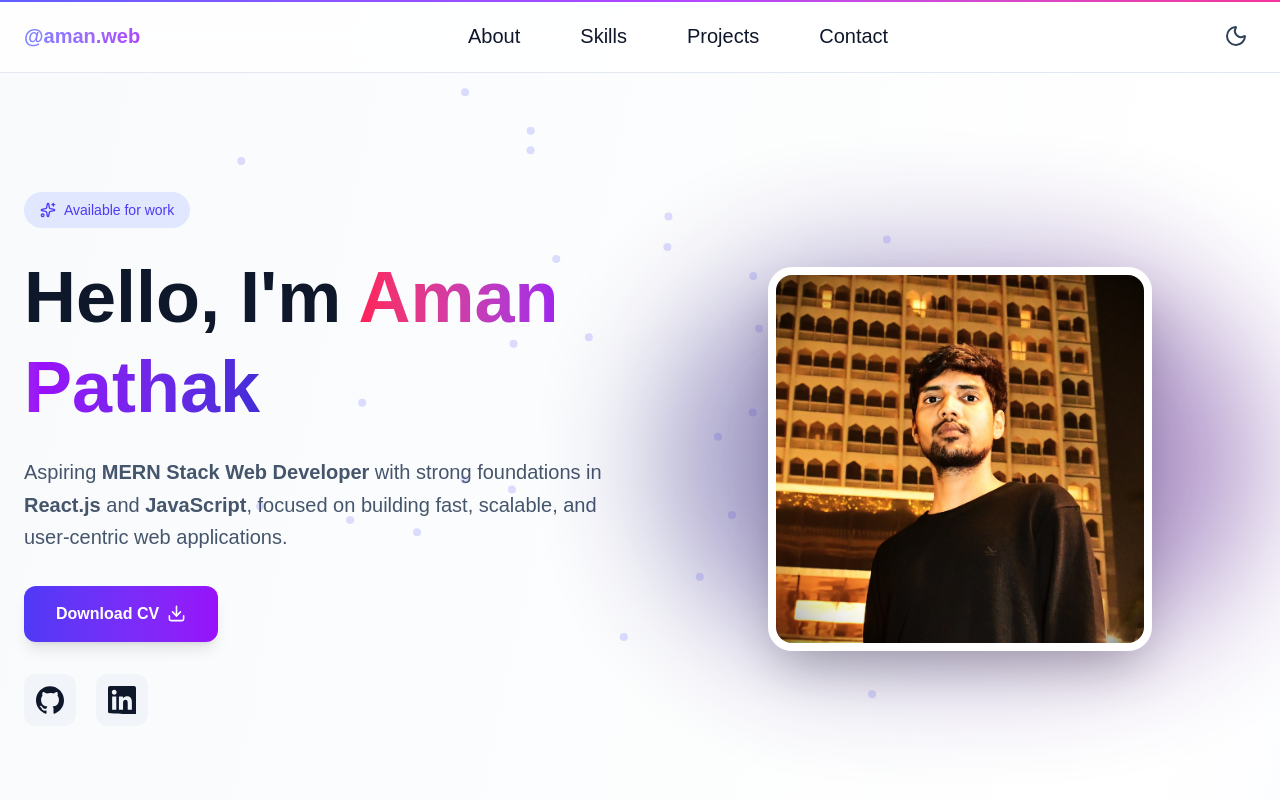
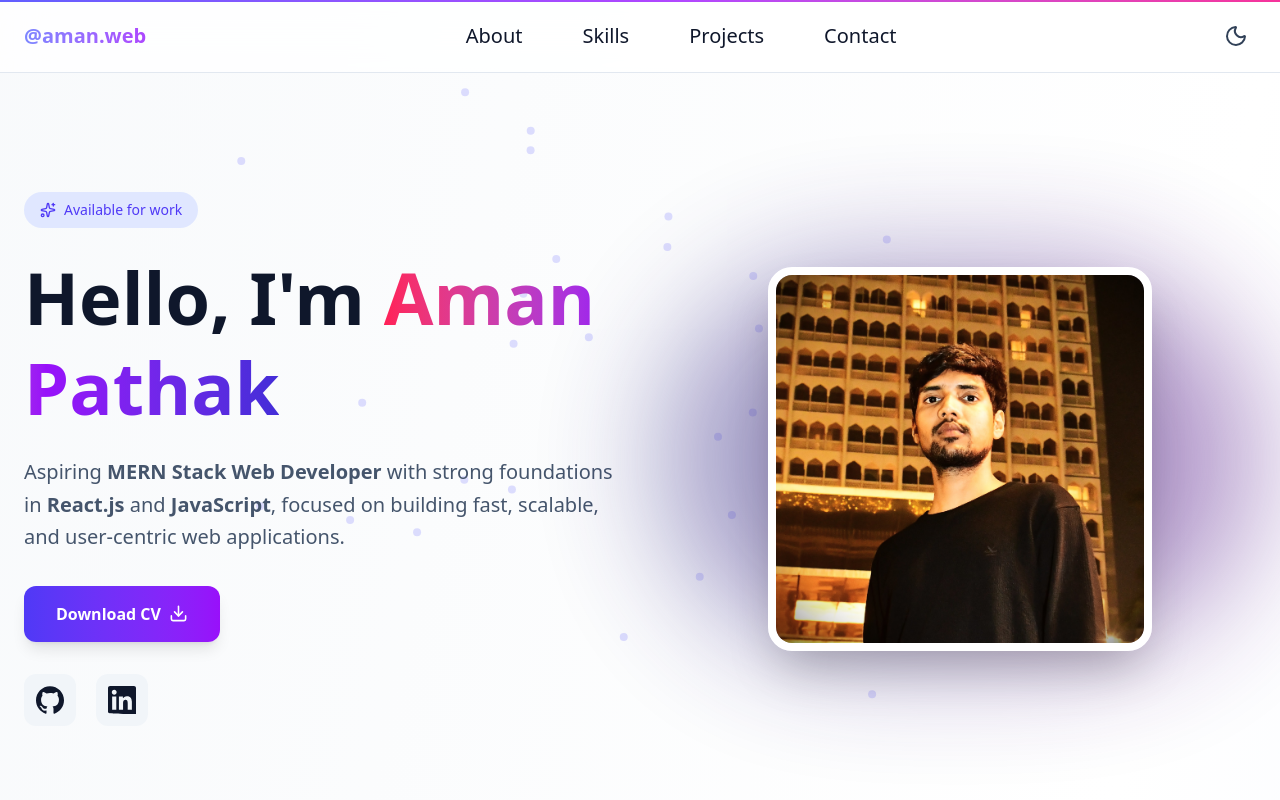
Before and after one commit to Aman0039/my-portfolio, a React (Vite) app: page / in a window 1280 px wide. Shown: the top 800 px of the page. Built offline with nearby package versions, Linux system fonts and the light colour scheme.

Commit message:
Fix CSS issue

```diff
--- a/src/index.css
+++ b/src/index.css
@@ -1,14 +1,3 @@
 @import "tailwindcss";
-@import url('https://fonts.googleapis.com/css2?family=Atkinson+Hyperlegible+Mono:ital,wght@0,200..800;1,200..800&display=swap');
 
 @variant dark (&:where(.dark, .dark *));
-
-@layer base {
-  :root {
-    --font-rale: "Atkinson Hyperlegible Mono", sans-serif;
-  }
-
-  body {
-    font-family: var(--font-rale);
-  }
-}
```
